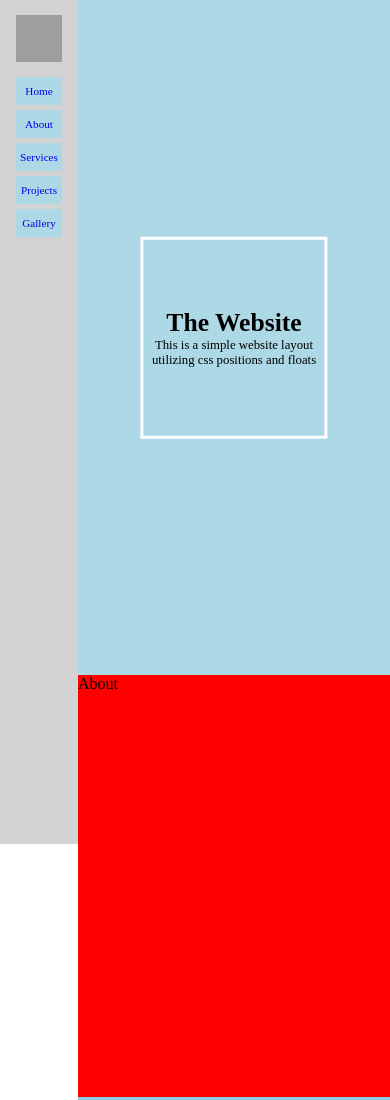
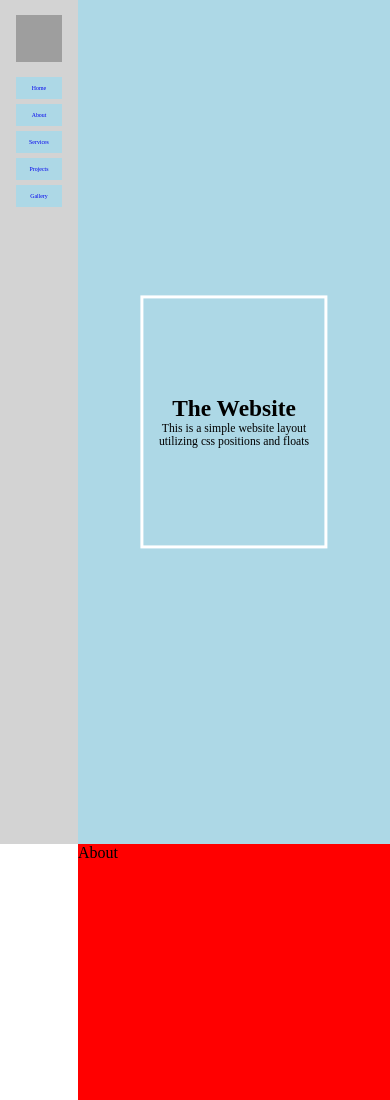
Before and after one commit to jctiru/jctiru.github.io, a plain HTML site: page mod02-13/index.html in a window 390 px wide. Shown: the top 1100 px of the page. Drawn offline with Linux system fonts and the light colour scheme; grey boxes are pictures that could not be loaded.

Commit message:
Edits to responsive text of mod02-13

```diff
--- a/mod02-13/css/style.css
+++ b/mod02-13/css/style.css
@@ -19,7 +19,7 @@ header > nav > ul > a > li {
 	margin: 5px auto;
 	width: 60%;
 	list-style: none;
-	font-size: 0.7rem;
+	font-size: 1.5vw;
 }
 
 a {
@@ -34,12 +34,15 @@ div.boxes {
 	height: 50vh;
 }
 
+.img-container {
+	/*background-color: grey;*/
+}
+
 .avatar {
 	background-color: grey;
 	width: 60%;
 	display: block;
 	margin: 15px auto;
-
 }
 
 .title {
@@ -54,12 +57,13 @@ div.boxes {
 	display: flex;
 	justify-content: center;
 	flex-direction: column;
-	font-size: 0.8rem;
+	font-size: 3vw;
+	overflow: hidden;
 }
 
 #home {
 	background-color: lightblue;
-	height: 80vh;
+	height: 100vh;
 	position: relative;
 }
 
--- a/mod02-13/index.html
+++ b/mod02-13/index.html
@@ -9,7 +9,9 @@
 </head>
 <body>
 	<header>
-		<img class="avatar" src="https://lorempixel.com/50/50">
+		<div class="img-container">
+			<img class="avatar" src="https://lorempixel.com/50/50">
+		</div>
 		<nav>
 			<ul>
 				<a href="#home"><li>Home</li></a>
```
